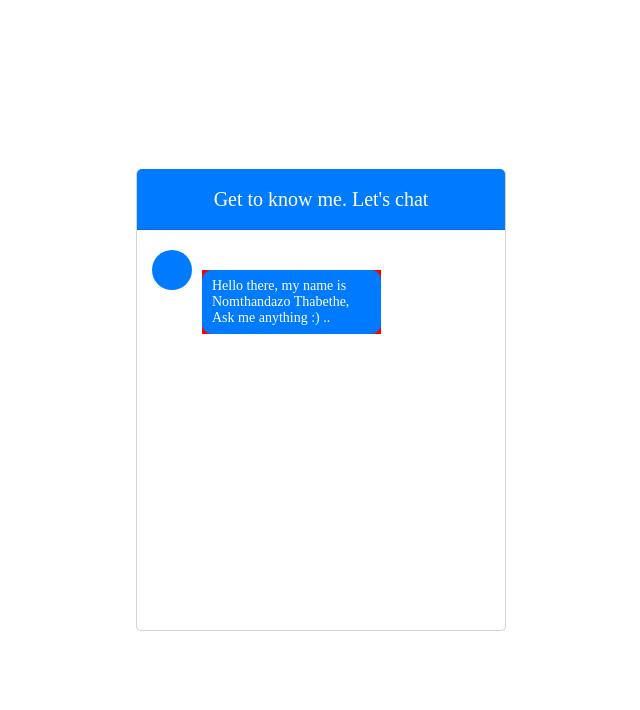
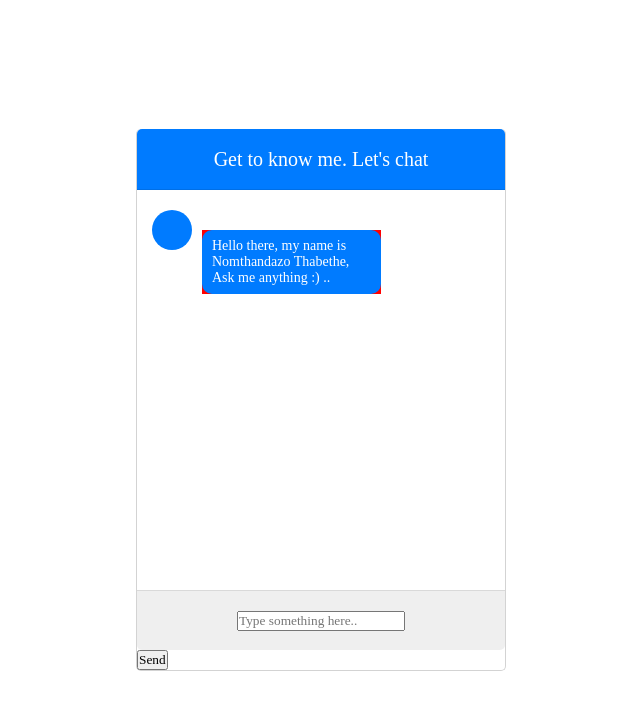
Before and after one commit to NomthandazoThabethe/nomthandazothabethe.github.io, a PHP site: page / in a window 1280 px wide. Shown: the top 710 px of the page, without its empty margins (319-959 px from the left). Run offline with PHP 8.4, Linux system fonts and the light colour scheme; some libraries are stand-ins or nearby versions.

Commit message:
adding new commitsss4

```diff
--- a/index.html
+++ b/index.html
@@ -18,6 +18,8 @@
                     <div class="msg-header"><p>Hello there, my name is Nomthandazo Thabethe, Ask me anything :) ..</p></div>
                 </div>
             </div>
+            <div class="typing-field"><input type="text" placeholder="Type something here.."></div>
+            <button>Send</button>
         </div>
     </body>
 </html>
--- a/style.css
+++ b/style.css
@@ -69,3 +69,30 @@
     padding: 8px 10px;
     font-size: 14px;
 }
+
+.wrapper .typing-field{
+    display: flex;
+    height: 60px;
+    width: 100%;
+    align-items: center;
+    justify-content: space-evenly;
+    background: #efefef;
+    border-top: 1px solid #d9d9d9;
+    border-radius: 0 0 5px 5px;
+}
+
+.wrapper .typing-field .input-data{
+    height: 40px;
+    width: 335px;
+}
+
+.wrapper .typing-field .input-data input{
+    height: 100%;
+    width: 100%;
+    outline: none;
+    border: 1px solid transparent;
+    padding: 0 80px 0 15px;
+    border-radius: 3px;
+    font-size: 15px;
+    background: #fff;
+}
```
